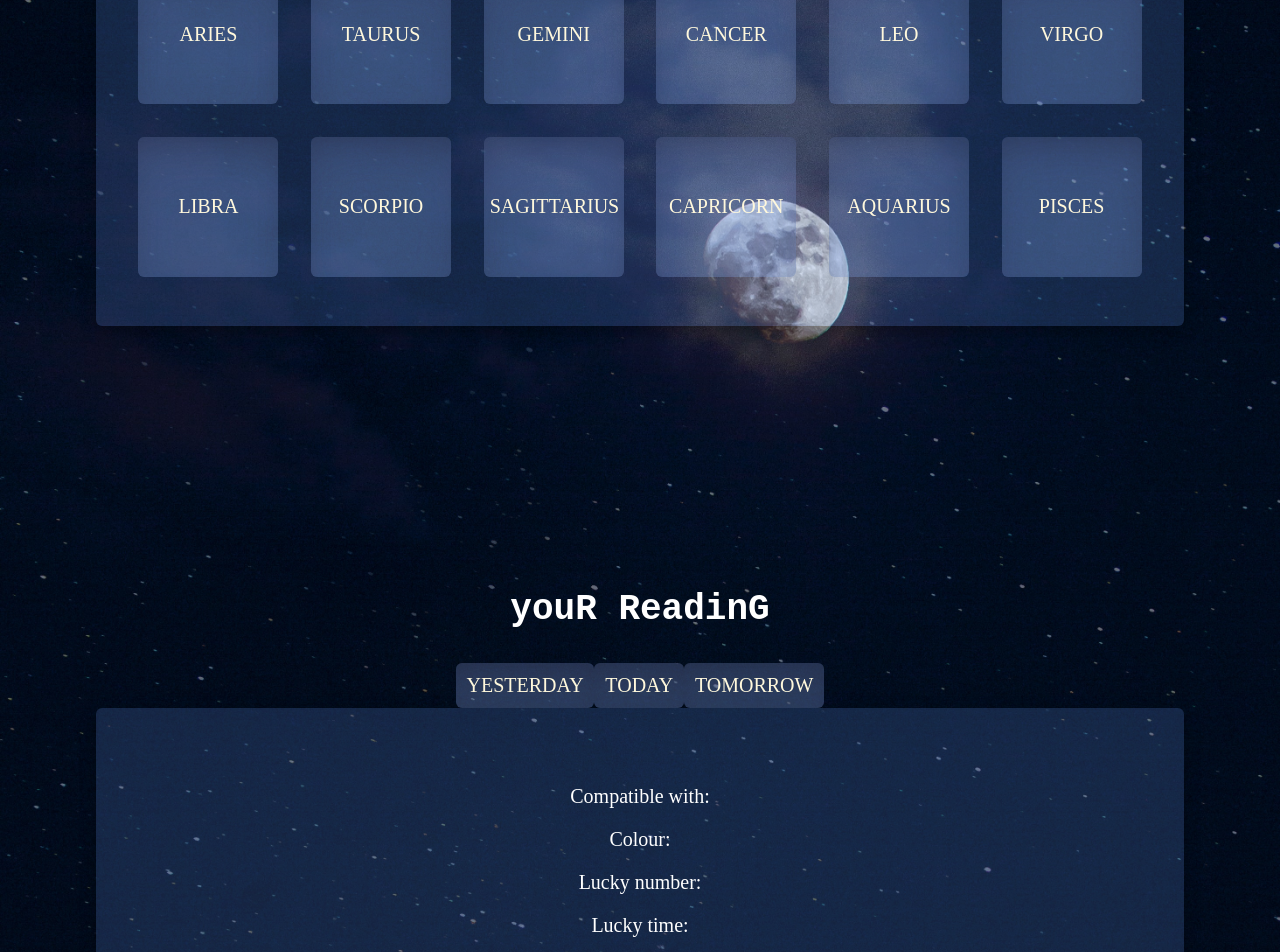
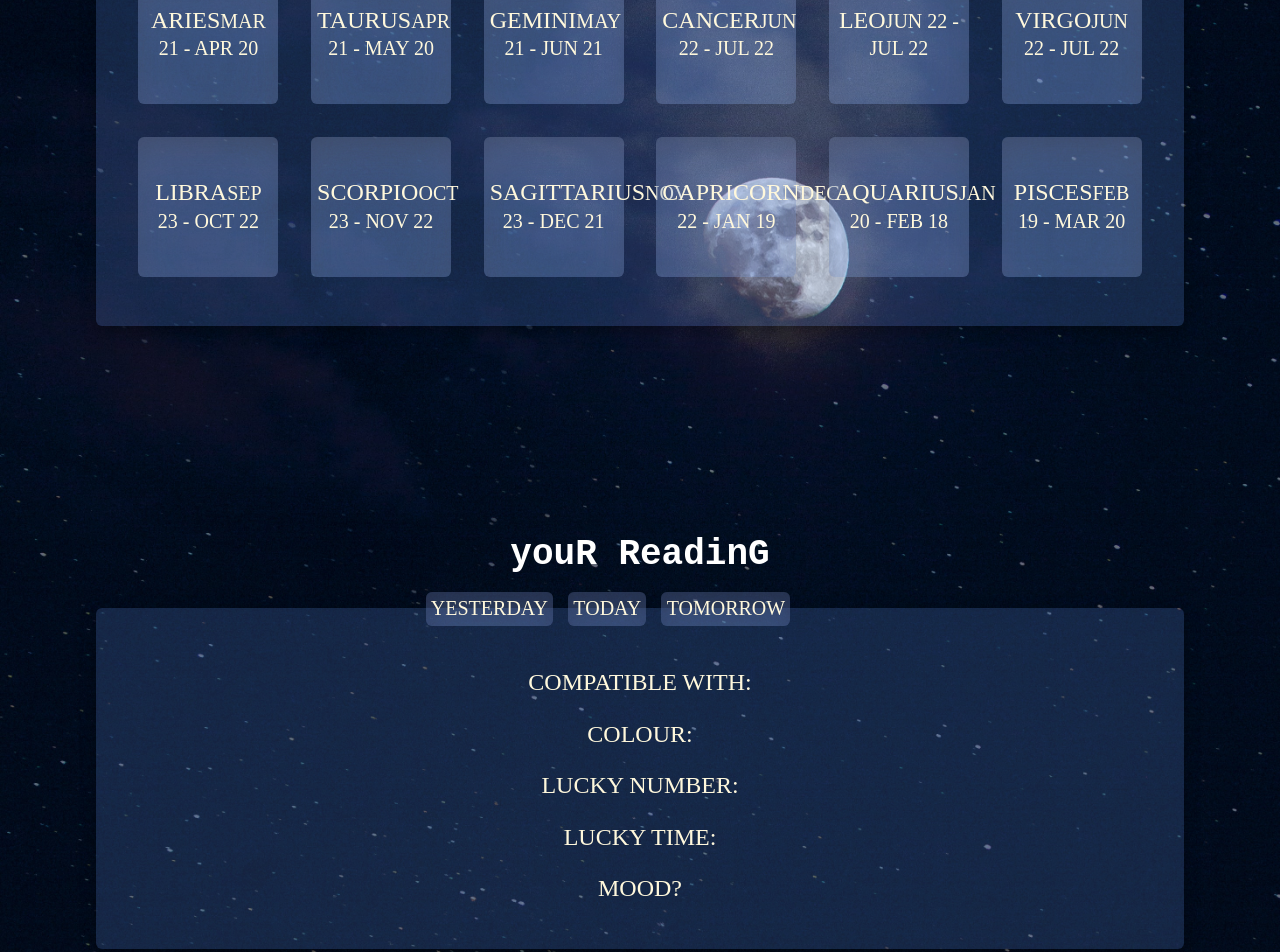
Before and after one commit to sabinetait/sabine-tait-project-three, a React (Create React App) app: page / in a window 1280 px wide. Shown: the part 360-1312 px from the top of the page. Built offline with nearby package versions, Linux system fonts and the light colour scheme.

Commit message:
added more styling :sunflower:

```diff
--- a/src/App.css
+++ b/src/App.css
@@ -6,7 +6,11 @@ html { -moz-box-sizing: border-box; -webkit-box-sizing: border-box; box-sizing:
 
 .sr-only { position: absolute; width: 1px; height: 1px; margin: -1px; border: 0; padding: 0; white-space: nowrap; clip-path: inset(100%); clip: rect(0 0 0 0); overflow: hidden;}
 
+/* Fonts */
+
 @import url('https://fonts.googleapis.com/css2?family=Major+Mono+Display&family=Poiret+One&display=swap');
+
+/* General styles */
 
 html {
     font-size: 125%;
@@ -33,24 +37,15 @@ html {
     max-width: 1440px;
 }
 
+/* Header */
+
 header {
     height: 15vh;
     display: flex;
     justify-content: center;
 }
 
-.sign-selection {
-    height: 80vh;
-    display: flex;
-    justify-content: center;
-    flex-direction: column;
-    text-align: center;
-}
-
-.horoscope-reading {
-    height: 90vh;
-}
-
+/* Typography */
 
 h1 {
     margin: 0;
@@ -66,7 +61,7 @@ span.lower {
     text-transform: lowercase;
 }
 
-h2 {
+.sign-selection h2 {
     margin-bottom: 3%;
     font-size: 1.3rem;
     font-family: 'Poiret One', cursive;
@@ -74,10 +69,13 @@ h2 {
 
 h3 {
     font-family: 'Poiret One', cursive;
+    font-size: 1.4rem;
+    color: rgb(255, 248, 220);
 }
 
 p {
     font-family: 'Poiret One', cursive;
+    font-size: 1.2rem;
 }
 
 a {
@@ -89,16 +87,14 @@ button {
     font-family: 'Poiret One', cursive;
 }
 
-div.astro-buttons button {
-    height: 7rem;
-    width: 7rem;
-    margin: 1.5%;
-    border: none;
-    border-radius: 0.3rem;
-    color: rgb(255, 248, 220);
-    background-color: rgba(144, 181, 248, 0.295);
-    box-shadow: rgba(50, 50, 93, 0.25) 0px 30px 60px -12px inset, rgba(0, 0, 0, 0.3) 0px 18px 36px -18px inset;
+/* Signs */
 
+.sign-selection {
+    height: 80vh;
+    display: flex;
+    justify-content: center;
+    flex-direction: column;
+    text-align: center;
 }
 
 .astro-buttons {
@@ -113,42 +109,95 @@ div.astro-buttons button {
 
 }
 
+div.astro-buttons button {
+    height: 7rem;
+    width: 7rem;
+    margin: 1.5%;
+    border: none;
+    font-size: 1.2rem;
+    border-radius: 0.3rem;
+    color: rgb(255, 248, 220);
+    background-color: rgba(144, 181, 248, 0.295);
+    box-shadow: rgba(129, 129, 153, 0.25) 0px 30px 60px -12px inset, rgba(0, 0, 0, 0.3) 0px 18px 36px -18px inset;
+}
+
+
+div.astro-buttons button span {
+    font-size: 1rem;
+
+}
+
+
+
+/* Horoscope */
 
 .horoscope-reading {
-    margin-top: 15%;
+    height: 90vh;
+    margin-top: 10%;
 }
+
 .date-buttons {
     display: flex;
     justify-content: center;
+    position: absolute;
+    bottom: 78%;
+    right: 39%;
 }
 
 .user-horoscope-reading {
     text-align: center;
-    padding: 5% 2% 2% 2%;
+    padding: 3% 2% 2% 2%;
     border-radius: 0.3rem;
     background-color: rgba(100, 149, 237, 0.2);
     box-shadow: rgba(0, 0, 0, 0.35) 0px 5px 15px;
+}
 
+.reading {
+    font-size: 1.4rem;
+}
+
+.user-horoscope-reading span {
+    text-transform: uppercase;
+    color: rgb(255, 248, 220);
 }
 
 .horoscope-reading h2 {
     font-family: 'Major Mono Display', monospace;
     font-size: 1.8rem;
     text-align: center;
+    margin: 3%;
 }
 
 div.date-buttons button {
-    padding: 1%;
+    padding: 1.7%;
     border: none;
     border-radius: 0.3rem;
     color: rgb(255, 248, 220);
     background-color: rgba(144, 181, 248, 0.295);
     box-shadow: rgba(50, 50, 93, 0.25) 0px 30px 60px -12px inset, rgba(0, 0, 0, 0.3) 0px 18px 36px -18px inset;
+}
 
+.yesterday {
+    margin-right: 5%;
 }
+
+.tomorrow {
+    margin-left: 5%;
+}
+
+div.horoscope-reading-content {
+    position: relative;
+}
+
+/* Footer */
 
 footer {
     text-align: center;
+}
+
+footer p {
+    font-size: 16px;
+    padding: 1% 0;
 }
 
 footer a {
--- a/src/components/Results.js
+++ b/src/components/Results.js
@@ -5,12 +5,12 @@ const Results = (props) => {
         <section className="results">
             <div className="user-horoscope-reading">
                 <h3>{props.current_date}</h3>
-                <p>{props.description}</p>
-                <p>Compatible with: {props.compatibility}</p>
-                <p>Colour: {props.color}</p>
-                <p>Lucky number: {props.lucky_number}</p>
-                <p>Lucky time: {props.lucky_time}</p>
-                <p>How are you feeling? {props.mood}</p>
+                <p className="reading">{props.description}</p>
+                <p><span>Compatible with:</span> {props.compatibility}</p>
+                <p><span>Colour:</span> {props.color}</p>
+                <p><span>Lucky number:</span> {props.lucky_number}</p>
+                <p><span>Lucky time:</span> {props.lucky_time}</p>
+                <p><span>Mood?</span> {props.mood}</p>
             </div>
         </section>
     )
--- a/src/components/SignSelection.js
+++ b/src/components/SignSelection.js
@@ -72,23 +72,25 @@ const SignSelection = () => {
           <h2>Select your astrological sign for your daily horoscope</h2>
 
           <div className="astro-buttons">
-            <button id="aries" onClick={ handleClick }>Aries</button>
-            <button id="taurus" onClick={ handleClick }>Taurus</button>
-            <button id="gemini" onClick={ handleClick }>Gemini</button>
-            <button id="cancer" onClick={ handleClick }>Cancer</button>
-            <button id="leo" onClick={ handleClick }>Leo</button>
-            <button id="virgo" onClick={ handleClick }>Virgo</button>
-            <button id="libra" onClick={ handleClick }>Libra</button>
-            <button id="scorpio" onClick={ handleClick }>Scorpio</button>
-            <button id="sagittarius" onClick={ handleClick }>Sagittarius</button>
-            <button id="capricorn" onClick={ handleClick }>Capricorn</button>
-            <button id="aquarius" onClick={ handleClick }>Aquarius</button>
-            <button id="pisces" onClick={ handleClick }>Pisces</button>
+            <button id="aries" onClick={ handleClick }>Aries<span>Mar 21 - Apr 20</span></button>
+            <button id="taurus" onClick={ handleClick }>Taurus<span>Apr 21 - May 20</span></button>
+            <button id="gemini" onClick={ handleClick }>Gemini<span>May 21 - Jun 21</span></button>
+            <button id="cancer" onClick={ handleClick }>Cancer<span>Jun 22 - Jul 22</span></button>
+            <button id="leo" onClick={ handleClick }>Leo<span>Jun 22 - Jul 22</span></button>
+            <button id="virgo" onClick={ handleClick }>Virgo<span>Jun 22 - Jul 22</span></button>
+            <button id="libra" onClick={ handleClick }>Libra<span>Sep 23 - Oct 22</span></button>
+            <button id="scorpio" onClick={ handleClick }>Scorpio<span>Oct 23 - Nov 22</span></button>
+            <button id="sagittarius" onClick={ handleClick }>Sagittarius<span>Nov 23 - Dec 21</span></button>
+            <button id="capricorn" onClick={ handleClick }>Capricorn<span>Dec 22 - Jan 19</span></button>
+            <button id="aquarius" onClick={ handleClick }>Aquarius<span>Jan 20 - Feb 18</span></button>
+            <button id="pisces" onClick={ handleClick }>Pisces<span>Feb 19 - Mar 20</span></button>
           </div>
         </section>
 
 
         <section className="horoscope-reading">
+
+          <div className="horoscope-reading-content">
 
             <h2><span className="lower">Y</span>ou<span className="upper">r</span> Readin<span className="upper">g</span></h2>
 
@@ -107,6 +109,9 @@ const SignSelection = () => {
               lucky_time={horoscope.lucky_time}
               mood={horoscope.mood}
             />
+
+          </div>
+
         </section>
 
       </main>
```
Lines whose indentation alone changed are shown as unchanged.
